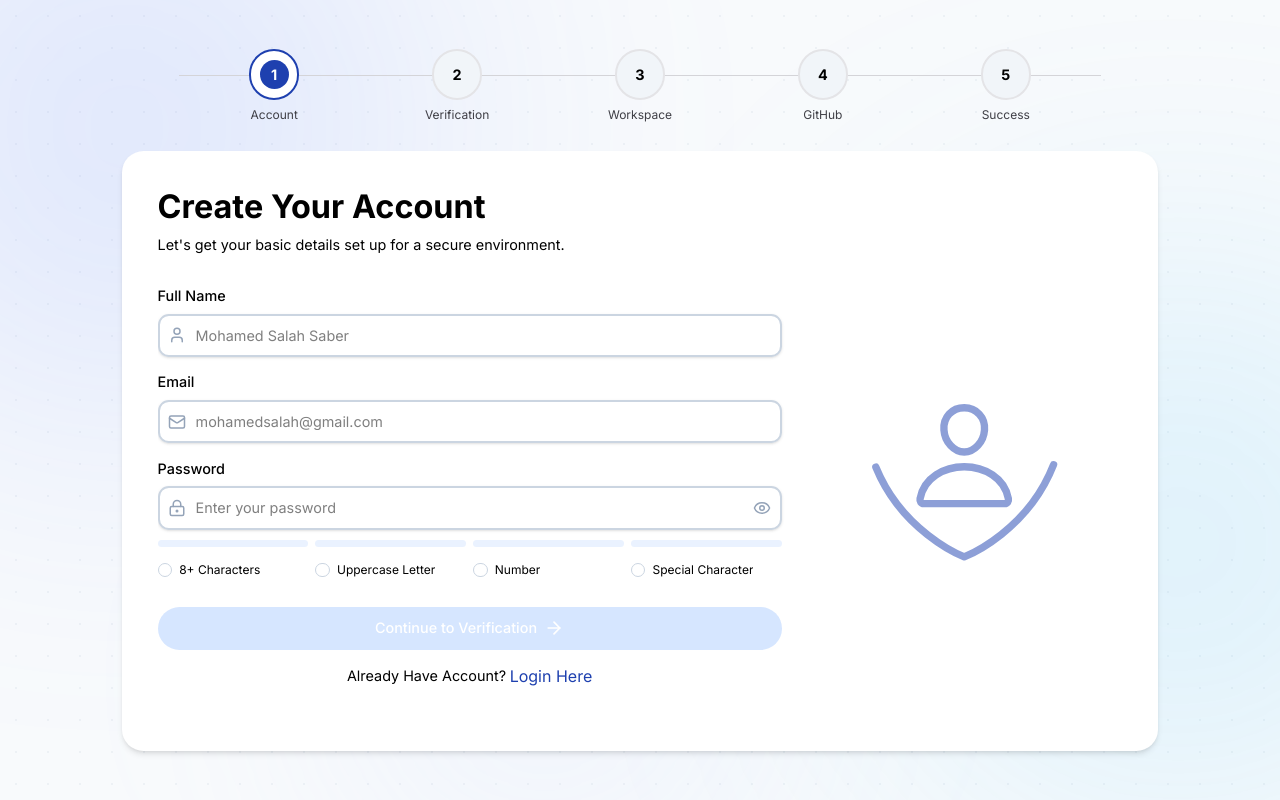
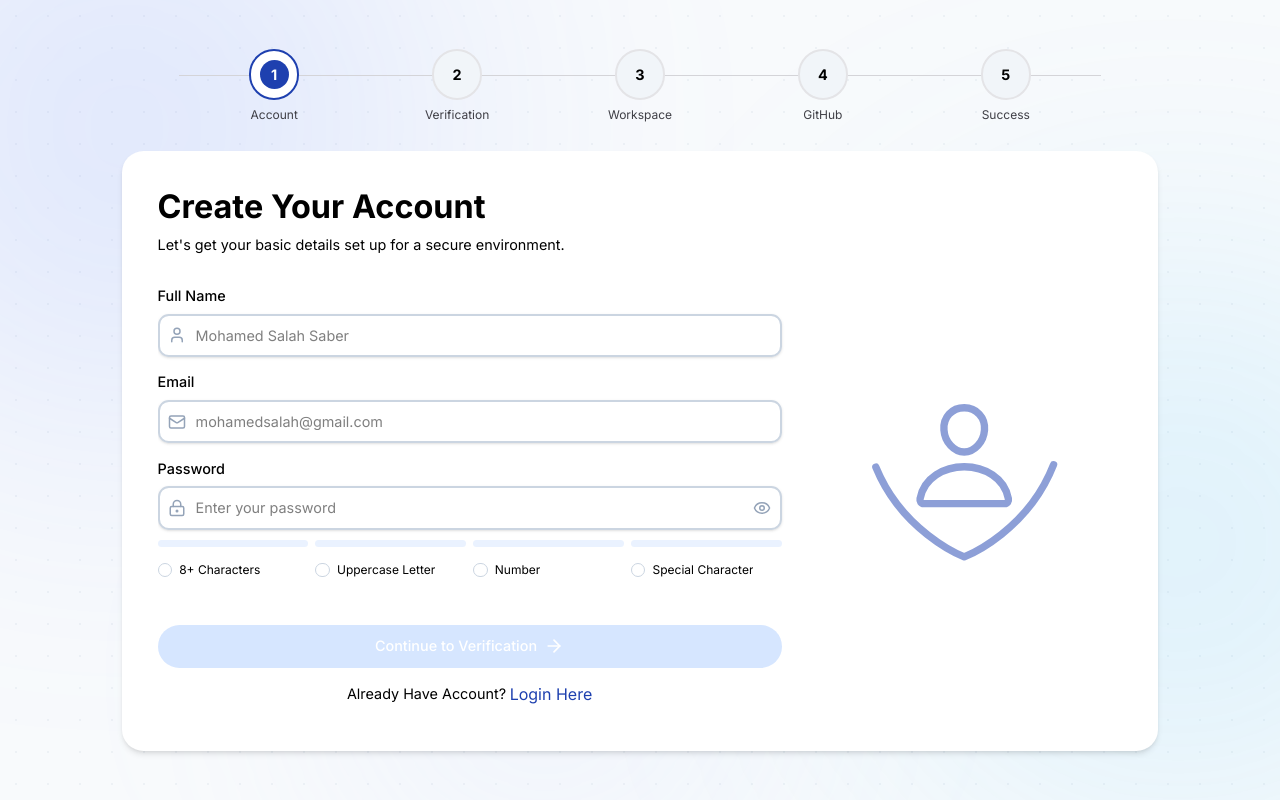
Before and after one commit to Aya921/Task_WorkFlow, a React (Vite) app: page / in a window 1280 px wide. Built offline with nearby package versions, Linux system fonts and the light colour scheme.

Commit message:
feat: enhance signup flow with navigation buttons, input handling, and component refactoring

```diff
--- a/src/features/auth/presentation/signup/components/navigation_btns.tsx
+++ b/src/features/auth/presentation/signup/components/navigation_btns.tsx
@@ -3,18 +3,20 @@ import { Button } from "../../../../../shared/components/button";
 import { FONT_STYLES } from "../../../../../assets/fonts/font_style";
 
 type NavigationButtonsProps = {
-  onBack: () => void;
-  onNext: () => void;
+  onBack?: () => void;
+  onNext?: () => void;
 
-  backLabel: string;
-  nextLabel: string;
+  backLabel?: string;
+  nextLabel?: string;
+
+  showBackButton?: boolean;
+  showNextButton?: boolean;
 
   isNextDisabled?: boolean;
 
   backButtonClassName?: string;
   nextButtonClassName?: string;
 };
-
 export const NavigationButtons = ({
   onBack,
   onNext,
@@ -23,22 +25,31 @@ export const NavigationButtons = ({
   isNextDisabled = false,
   backButtonClassName,
   nextButtonClassName,
+  showBackButton = true,
+  showNextButton = true,
 }: NavigationButtonsProps) => {
   return (
     <div className="mt-4 flex w-full flex-col-reverse gap-3 sm:mt-5 sm:flex-row sm:items-center sm:justify-between">
+      {showBackButton && (
         <Button
           onClick={onBack}
-        className={`w-full sm:max-w-xs ${backButtonClassName ?? ""}`}
+          className={`w-full  ${backButtonClassName ?? ""}`}
           activeClassName={`hover:bg-primary-100 text-secondary-600 cursor-pointer ${FONT_STYLES.body}`}
         >
-        <ArrowLeft size={20} className="shrink-0 rtl:rotate-180" aria-hidden />
+          <ArrowLeft
+            size={20}
+            className="shrink-0 rtl:rotate-180"
+            aria-hidden
+          />
           <span className={FONT_STYLES.button}>{backLabel}</span>
         </Button>
+      )}
 
+      {showNextButton && (
         <Button
           onClick={onNext}
           disabled={isNextDisabled}
-        className={`w-full sm:max-w-sm ${nextButtonClassName ?? ""}`}
+          className={`w-full ${nextButtonClassName ?? ""}`}
           activeClassName=" bg-gradient-to-r
 from-primary-600/90
 via-primary-500/80
@@ -50,8 +61,13 @@ transition-all  text-white cursor-pointer"
         >
           <span className={FONT_STYLES.button}>{nextLabel}</span>
 
-        <ArrowRight size={20} className="shrink-0 rtl:rotate-180" aria-hidden />
+          <ArrowRight
+            size={20}
+            className="shrink-0 rtl:rotate-180"
+            aria-hidden
+          />
         </Button>
+      )}
     </div>
   );
 };
--- a/src/features/auth/presentation/signup/components/verification/verification_btn.tsx
+++ /dev/null
@@ -1,59 +0,0 @@
-import { ArrowLeft, ArrowRight } from "lucide-react";
-import { useTranslation } from "react-i18next";
-import { useNavigate } from "react-router-dom";
-import { FONT_STYLES } from "../../../../../../assets/fonts/font_style";
-import { Button } from "../../../../../../shared/components/button";
-import { useSignupContext } from "../../hooks/use_signup_context";
-import { ROUTES } from "../../../../../../routes/route_path";
-
-type VerificationBtnProps = {
-  otp: string;
-  otpNumbers: number;
-};
-
-export const VerificationBtn = ({ otp, otpNumbers }: VerificationBtnProps) => {
-  const { t } = useTranslation("signup");
-  const isValidOtp = otp.length === otpNumbers;
-  const { nextStep, previousStep } = useSignupContext();
-  const navigate = useNavigate();
-
-  return (
-    <div className="mt-4 flex w-full flex-col-reverse gap-3 sm:mt-5 sm:flex-row sm:items-center sm:justify-between">
-      <Button
-        onClick={() => {
-          previousStep();
-          navigate("/");
-        }}
-        className="w-full sm:max-w-xs"
-        activeClassName={`hover:bg-primary-100 text-secondary-600 cursor-pointer ${FONT_STYLES.body}`}
-      >
-        <ArrowLeft
-          size={20}
-          className="shrink-0 rtl:rotate-180"
-          aria-hidden
-        />
-        <span className={FONT_STYLES.button}>{t("verification.buttons.back")}</span>
-      </Button>
-
-      <Button
-        onClick={() => {
-          nextStep();
-          navigate(ROUTES.CREATE_WORKSPACE)
-        }}
-        disabled={!isValidOtp}
-        className="w-full sm:max-w-sm"
-        activeClassName="bg-primary-800 hover:bg-primary-900 text-white cursor-pointer"
-        disabledClassName="bg-primary-200 text-white cursor-not-allowed"
-      >
-        <span className={FONT_STYLES.button}>
-          {t("verification.buttons.verifyContinue")}
-        </span>
-        <ArrowRight
-          size={20}
-          className="shrink-0 rtl:rotate-180"
-          aria-hidden
-        />
-      </Button>
-    </div>
-  );
-};
--- a/src/features/auth/presentation/signup/components/workspace/workspace_input_field.tsx
+++ b/src/features/auth/presentation/signup/components/workspace/workspace_input_field.tsx
@@ -6,9 +6,10 @@ import { FONT_STYLES } from "../../../../../../assets/fonts/font_style";
 
 type WorkSpaceInputFieldProps = {
   workSpaceMode: Exclude<WorkspaceMode, null>;
+  handleInputValue:(text:string)=>void
 };
 
-export const WorkSpaceInputField = ({ workSpaceMode }: WorkSpaceInputFieldProps) => {
+export const WorkSpaceInputField = ({ workSpaceMode,handleInputValue }: WorkSpaceInputFieldProps) => {
   const { t } = useTranslation("signup");
   const workSpaceModeProperties =
     workSpaceMode === "join"
@@ -29,6 +30,8 @@ export const WorkSpaceInputField = ({ workSpaceMode }: WorkSpaceInputFieldProps)
             icon={workSpaceModeProperties.icon}
             placeholder={workSpaceModeProperties.placeholder}
             label={workSpaceModeProperties.labelName}
+            onChange={(e)=>handleInputValue(e.target.value)}
+
           />
 
           <div className="flex items-center gap-2">
--- a/src/features/auth/presentation/signup/pages/create_user_page.tsx
+++ b/src/features/auth/presentation/signup/pages/create_user_page.tsx
@@ -8,11 +8,15 @@ import { Button } from "../../../../../shared/components/button";
 import { TextLink } from "../../../../../shared/components/text_link";
 import { SignupHeader } from "../components/create_account/signup_header";
 import { SignupInputs } from "../components/create_account/signup_inputs";
-import { createSignupSchema, type SignupFormData } from "../types/signup_schema";
+import {
+  createSignupSchema,
+  type SignupFormData,
+} from "../types/signup_schema";
 import { useNavigate } from "react-router-dom";
 import { ROUTES } from "../../../../../routes/route_path";
 import { useSignupContext } from "../hooks/use_signup_context";
 import type { SignupEntity } from "../../../domain/entity/signup_entity";
+import { NavigationButtons } from "../components/navigation_btns";
 
 export const CreateUserPage = () => {
   const { t } = useTranslation("signup");
@@ -28,11 +32,9 @@ export const CreateUserPage = () => {
     },
   });
 
-
   const {
     formState: { isValid },
     handleSubmit,
-
   } = methods;
 
   const onSubmit = (data: SignupEntity) => {
@@ -48,19 +50,12 @@ export const CreateUserPage = () => {
           <SignupHeader />
           <SignupInputs />
 
-          <Button
-            onClick={handleSubmit(onSubmit)}
-            disabled={!isValid}
-            activeClassName="bg-primary-800 hover:bg-primary-900 text-white cursor-pointer"
-            disabledClassName="bg-primary-200 text-white cursor-not-allowed"
-          >
-            <span className={FONT_STYLES.button}>{t("buttons.continue")}</span>
-            <ArrowRight
-              size={20}
-              className="shrink-0 rtl:rotate-180"
-              aria-hidden
-            />
-          </Button>
+          <NavigationButtons
+            nextLabel={t("buttons.continue")}
+            isNextDisabled={!isValid}
+            showBackButton={false}
+            onNext={handleSubmit(onSubmit)}
+          />
 
           <TextLink
             className="text-primary-800"
--- a/src/features/auth/presentation/signup/pages/verification_page.tsx
+++ b/src/features/auth/presentation/signup/pages/verification_page.tsx
@@ -27,6 +27,7 @@ export const VerificationPage = () => {
       <ResendOtpBtn />
 
       <NavigationButtons
+
         backLabel={t("verification.buttons.back")}
         nextLabel={t("verification.buttons.verifyContinue")}
         isNextDisabled={otp.length !== OTP_LENGTH}
--- a/src/features/auth/presentation/signup/pages/workspace_page.tsx
+++ b/src/features/auth/presentation/signup/pages/workspace_page.tsx
@@ -15,6 +15,9 @@ export const CreateWorkSpacePage = () => {
   const navigate = useNavigate();
   const { t } = useTranslation("signup");
   const [workspaceMode, setWorkspaceMode] = useState<WorkspaceMode>(null);
+  const [inputValue,setInputValue]=useState<string>("");
+
+  console.log("input value is",inputValue)
 
   return (
     <div className="flex w-full flex-col items-center justify-between gap-6 sm:gap-8 md:gap-10">
@@ -27,13 +30,14 @@ export const CreateWorkSpacePage = () => {
       />
 
       {workspaceMode !== null && (
-        <WorkSpaceInputField workSpaceMode={workspaceMode} />
+        <WorkSpaceInputField workSpaceMode={workspaceMode} handleInputValue={(value)=>setInputValue(value)} />
       )}
 
       <NavigationButtons
+
         backLabel={t("workspace.buttons.back")}
         nextLabel={t("workspace.buttons.continue")}
-        isNextDisabled={workspaceMode === null}
+        isNextDisabled={workspaceMode === null||inputValue===""}
         onBack={() => {
           previousStep();
           navigate(ROUTES.VERIFICATION);
```
Lines whose indentation alone changed are shown as unchanged.
